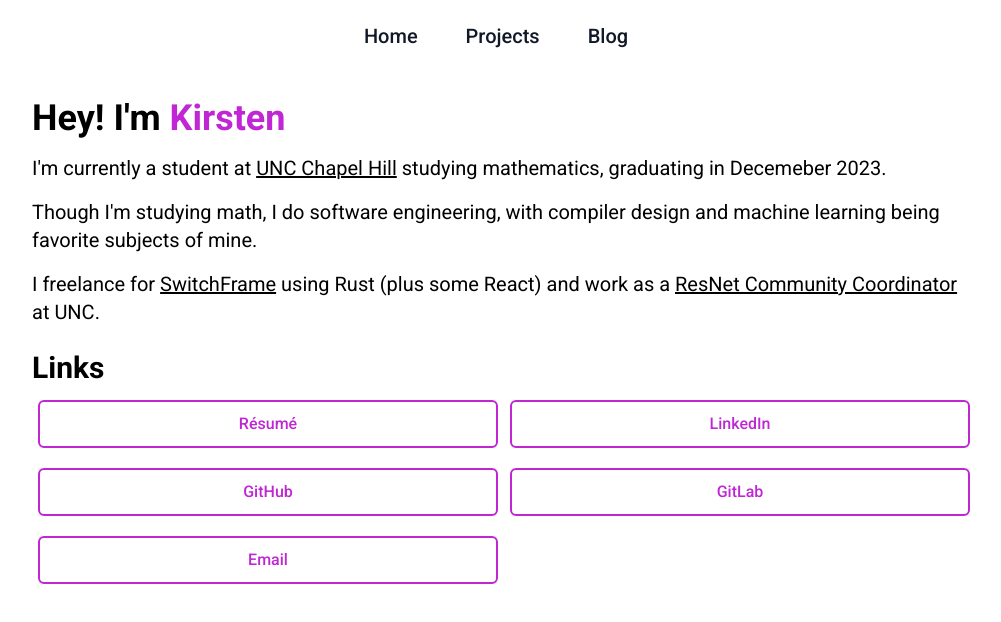
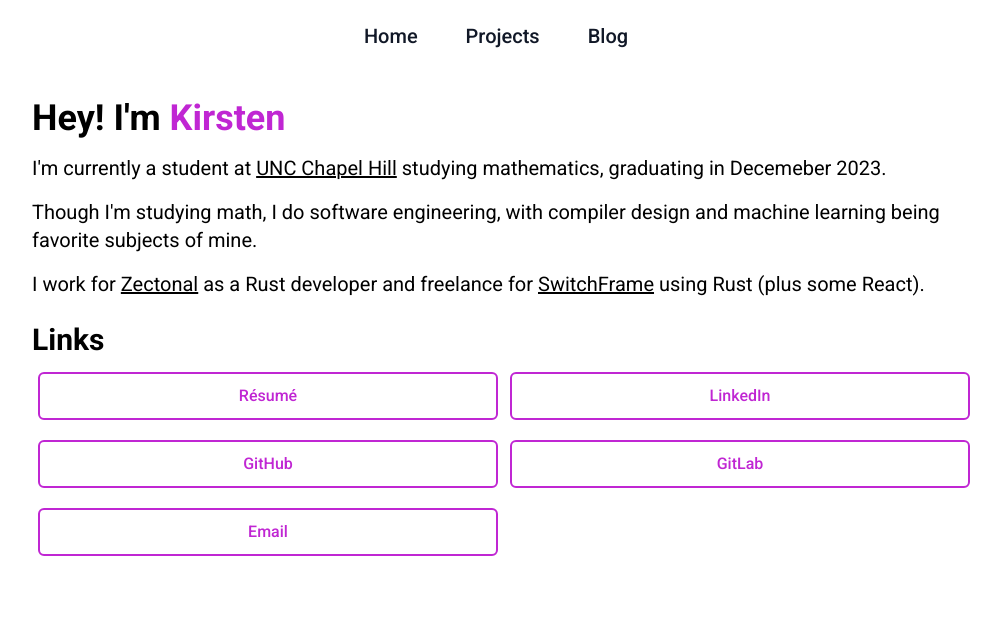
Before and after one commit to tslnc04/kirsten.pl, a Next.js app: page / in a window 1280 px wide. Shown: the top 622 px of the page, without its empty margins (144-1145 px from the left). Built offline with nearby package versions, Linux system fonts and the light colour scheme.

Commit message:
Added Zectonal position to home page

```diff
--- a/app/page.tsx
+++ b/app/page.tsx
@@ -33,15 +33,15 @@
         design and machine learning being favorite subjects of mine.
       </p>
       <p className="mt-4 text-xl">
-        I freelance for{" "}
+        I work for{" "}
+        <a href="https://zectonal.com" className="underline">
+          Zectonal
+        </a>{" "}
+        as a Rust developer and freelance for{" "}
         <a href="https://www.switchframe.co/" className="underline">
           SwitchFrame
         </a>{" "}
-        using Rust (plus some React) and work as a{" "}
-        <a href="https://its.unc.edu/resource/resnet/" className="underline">
-          ResNet Community Coordinator
-        </a>{" "}
-        at UNC.
+        using Rust (plus some React).
       </p>
       <h2 className="mb-2 mt-6 text-3xl font-bold">Links</h2>
       <div className="gird-cols-1 grid gap-x-4 gap-y-2 md:grid-cols-2">
```
